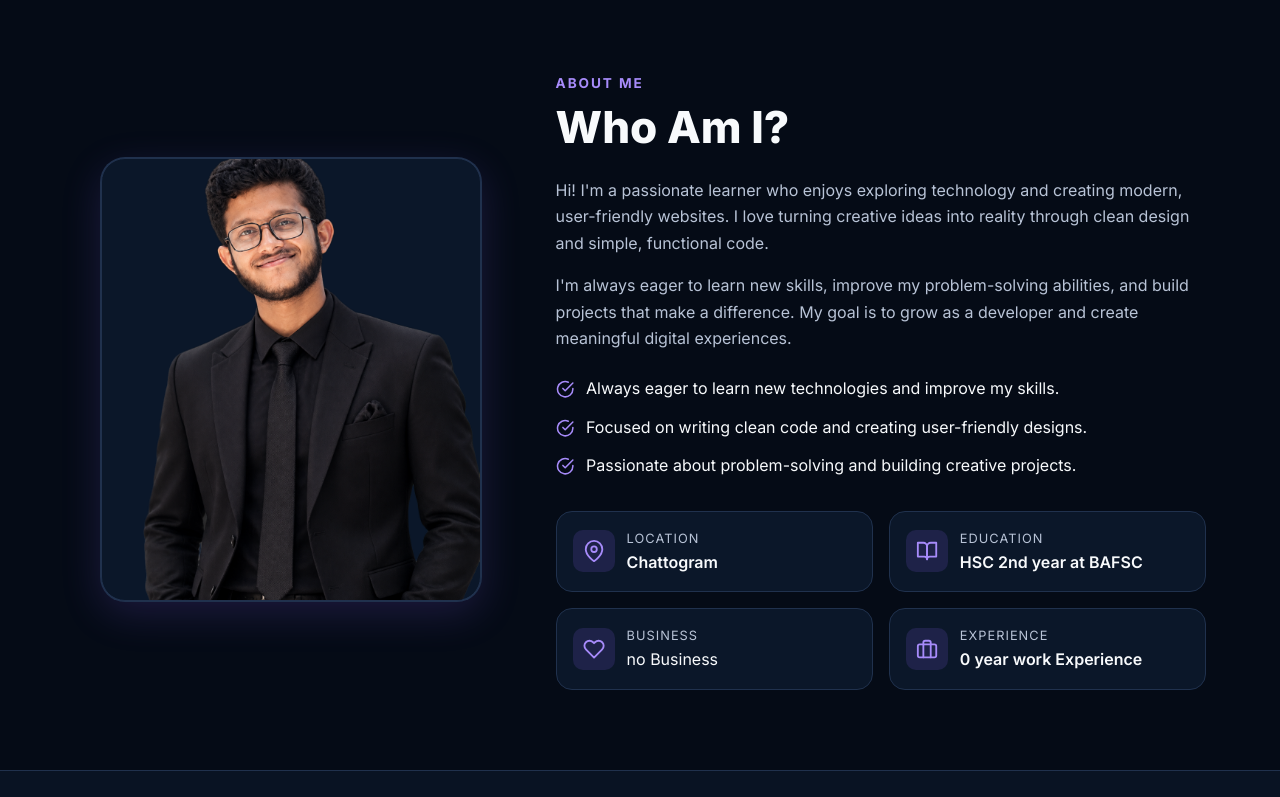
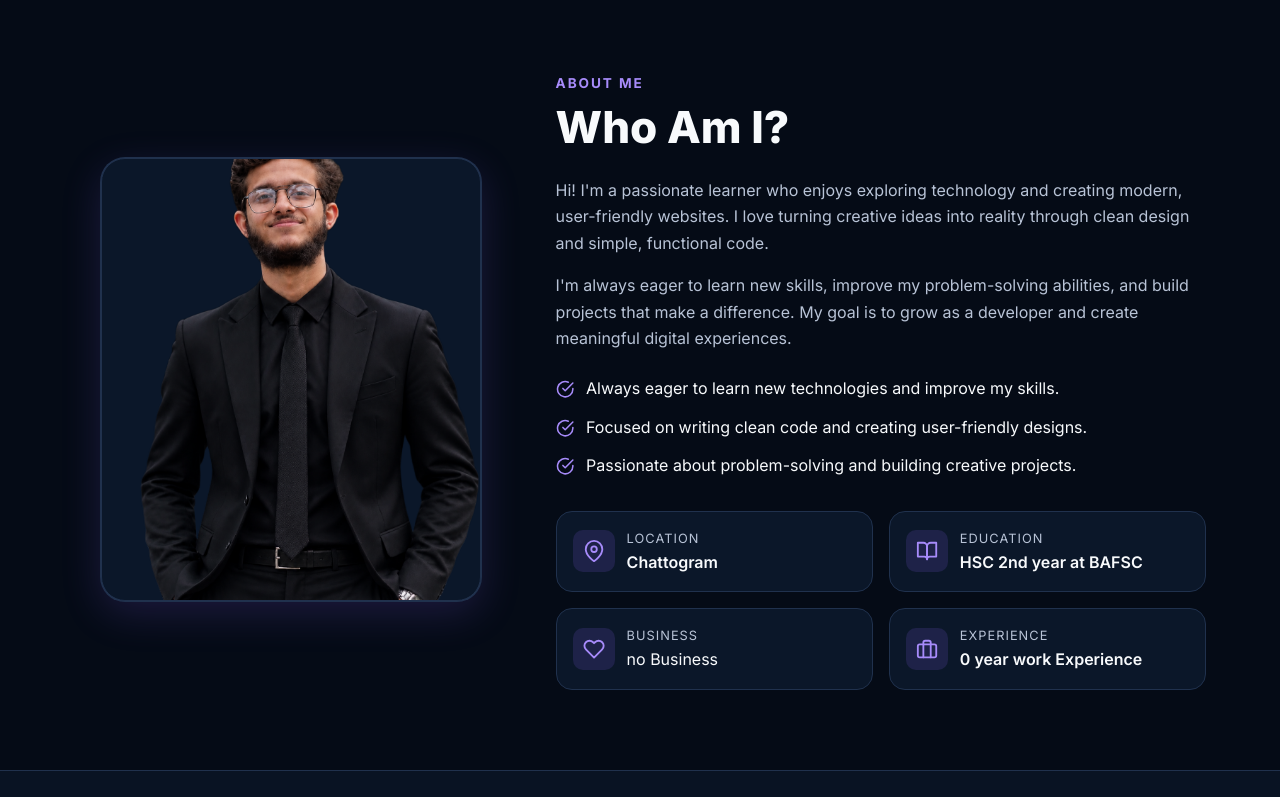
Before and after one commit to mahfuz-afridi/portfolio, a plain HTML site: page index.html in a window 1280 px wide. Shown: the part 672-1469 px from the top of the page. Drawn offline with Linux system fonts and the light colour scheme; no server answers; files whose address does not match are found by name.

Commit message:
Update index.html

```diff
--- a/index.html
+++ b/index.html
@@ -141,7 +141,7 @@
       <div class="container about__grid">
         <div class="about__media reveal">
           <div class="about__frame">
-            <img src="assets/images/about-placeholder 3.png" alt="Secondary portrait of YOUR_NAME (placeholder image, replace with your photo)" width="600" height="700" loading="lazy">
+            <img src="assets/images/Firefly.png" alt="Secondary portrait of YOUR_NAME (placeholder image, replace with your photo)" width="600" height="700" loading="lazy">
           </div>
         </div>
 
```
